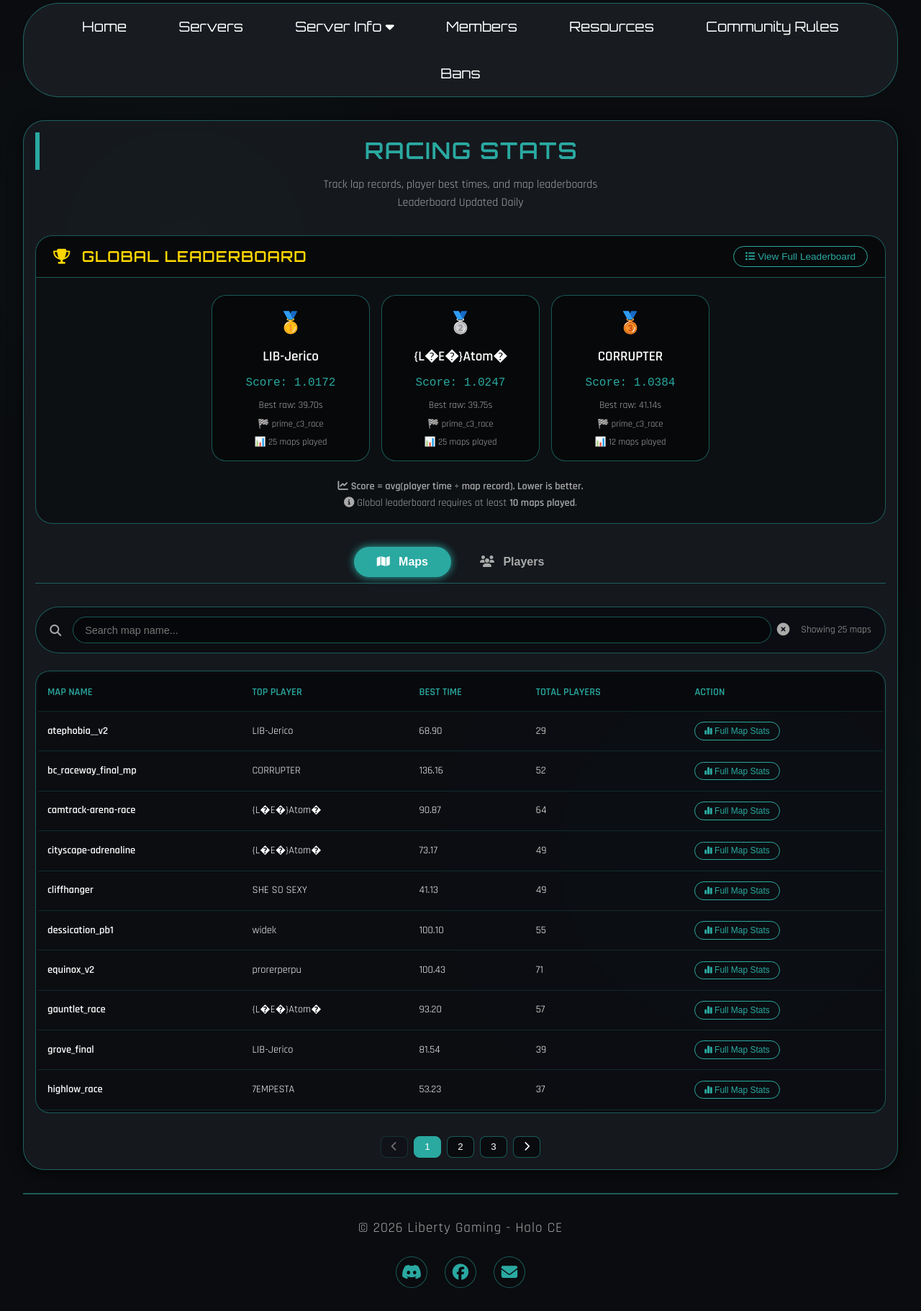
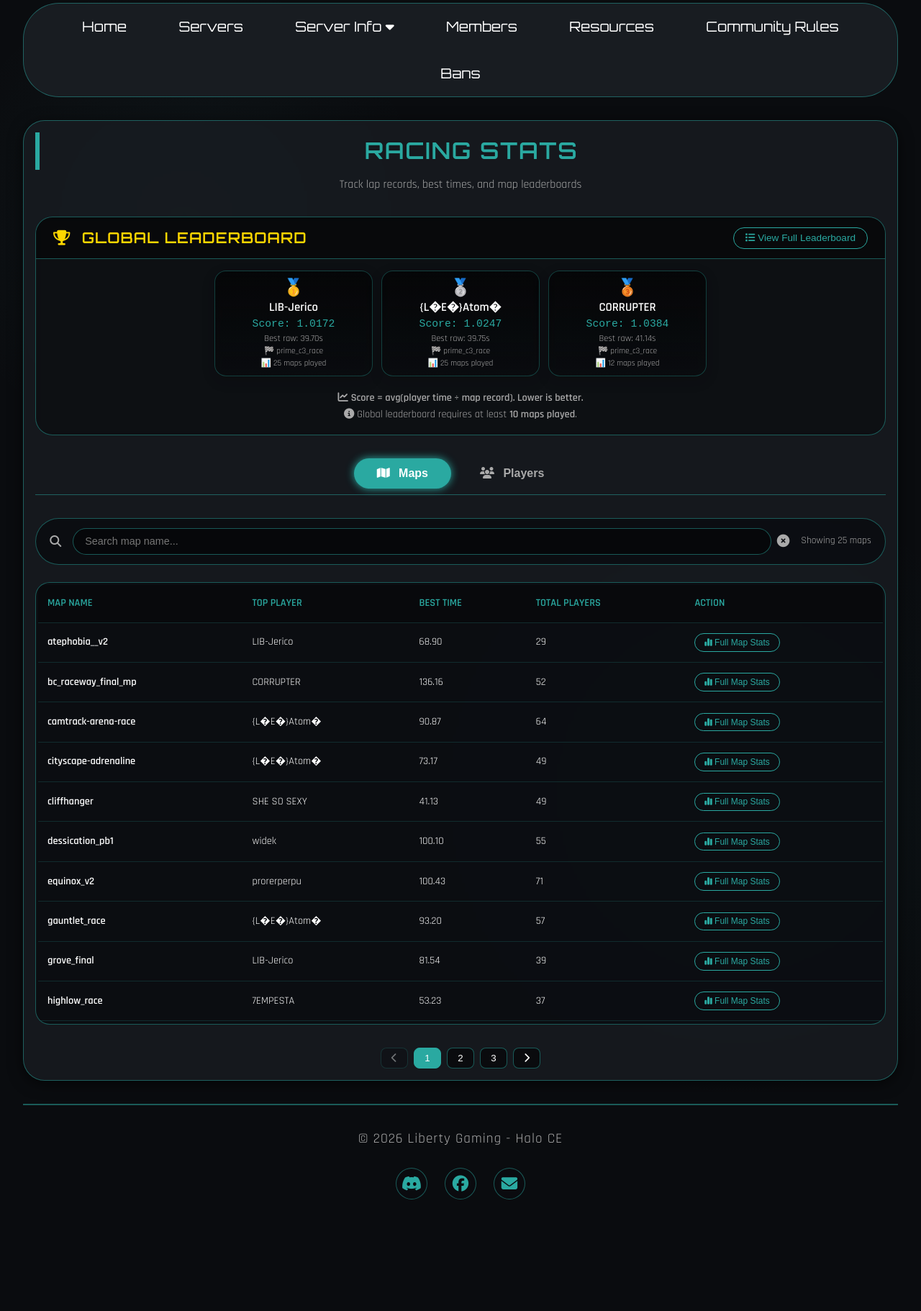
Before and after one commit to Chalwk/liberty-ce, a Jekyll site: the page built from pages/race_stats.html, in a window 1280 px wide. Shown: the part 290-2112 px from the top of the page at 72% size. Built offline with Jekyll 4.4.1, drawn with Linux system fonts in a browser that asks for light colours; after the commit the page ends 1989 px from its top, so only the background shows below that.

Commit message:
Small tweak to race_stats.html

```diff
--- a/pages/race_stats.html
+++ b/pages/race_stats.html
@@ -97,30 +97,37 @@ description: Liberty Gaming's race server statistics
     .global-best-podium {
         display: flex;
         justify-content: center;
-        gap: 1rem;
-        padding: 1.5rem;
+        align-items: stretch;
+        gap: 0.75rem;
+        padding: 1rem 1.15rem 1.15rem;
         flex-wrap: wrap;
     }
 
     .podium-card {
-        background: rgba(0, 0, 0, 0.5);
-        border-radius: 20px;
-        padding: 1rem 1.5rem;
-        min-width: 220px;
+        background: linear-gradient(180deg, rgba(0, 0, 0, 0.48), rgba(10, 12, 15, 0.66));
+        border-radius: 16px;
+        padding: 0.72rem 0.9rem;
+        width: clamp(160px, 24vw, 220px);
+        min-width: 0;
+        max-width: 220px;
         text-align: center;
-        border: 1px solid var(--border-glow);
-        transition: transform 0.2s;
+        border: 1px solid rgba(42, 169, 161, 0.34);
+        box-shadow: 0 6px 18px rgba(0, 0, 0, 0.18);
+        backdrop-filter: blur(6px);
+        transition: transform 0.2s ease, border-color 0.2s ease, box-shadow 0.2s ease;
     }
 
     .podium-card:hover {
-        transform: translateY(-5px);
-        border-color: gold;
+        transform: translateY(-3px);
+        border-color: rgba(255, 215, 0, 0.8);
+        box-shadow: 0 10px 24px rgba(0, 0, 0, 0.25);
     }
 
     .podium-rank {
-        font-size: 1.8rem;
+        font-size: 1.45rem;
         font-weight: bold;
-        margin-bottom: 0.5rem;
+        margin-bottom: 0.35rem;
+        line-height: 1;
     }
 
     .podium-rank.gold {
@@ -136,27 +143,34 @@ description: Liberty Gaming's race server statistics
     }
 
     .podium-name {
-        font-size: 1.2rem;
+        font-size: 1.05rem;
         font-weight: 600;
         color: var(--text-light);
+        line-height: 1.15;
+        margin-bottom: 0.22rem;
     }
 
     .podium-score {
-        font-size: 1rem;
+        font-size: 0.92rem;
         color: var(--primary);
         font-family: monospace;
-        margin: 0.5rem 0;
+        margin: 0.28rem 0;
+        line-height: 1.15;
     }
 
     .podium-time {
-        font-size: 0.85rem;
+        font-size: 0.78rem;
         color: var(--text-muted);
+        line-height: 1.15;
+        margin-top: 0.1rem;
     }
 
     .podium-map {
-        font-size: 0.8rem;
+        font-size: 0.72rem;
         color: var(--text-muted);
-        margin-top: 0.25rem;
+        margin-top: 0.22rem;
+        line-height: 1.15;
+        overflow-wrap: anywhere;
     }
 
     .stats-tabs {
@@ -551,23 +565,24 @@ description: Liberty Gaming's race server statistics
             margin-top: 0.5rem;
         }
 
-        /* --- FIX: podium side-by-side on mobile --- */
         .global-best-podium {
             flex-direction: row;
             justify-content: center;
             gap: 0.5rem;
-            padding: 1rem;
+            padding: 0.85rem;
         }
 
         .podium-card {
-            min-width: 0;
-            flex: 1;
-            padding: 0.5rem;
-            max-width: 30%;
+            width: calc(33.333% - 0.35rem);
+            max-width: none;
+            padding: 0.52rem 0.45rem;
+            border-radius: 14px;
+            flex: 1 1 0;
         }
 
         .podium-rank {
-            font-size: 1.2rem;
+            font-size: 1.15rem;
+            margin-bottom: 0.28rem;
         }
 
         .podium-name {
@@ -578,11 +593,12 @@ description: Liberty Gaming's race server statistics
         }
 
         .podium-score {
-            font-size: 0.7rem;
+            font-size: 0.68rem;
+            margin: 0.22rem 0;
         }
 
         .podium-time {
-            font-size: 0.65rem;
+            font-size: 0.64rem;
         }
 
         .podium-map {
@@ -636,11 +652,35 @@ description: Liberty Gaming's race server statistics
             font-size: 16px;
         }
 
-        /* Ensure text can wrap on very small screens */
-        .podium-name,
+        .global-best-podium {
+            gap: 0.45rem;
+            padding: 0.75rem;
+        }
+
+        .podium-card {
+            width: calc(33.333% - 0.3rem);
+            padding: 0.45rem 0.35rem;
+            border-radius: 12px;
+        }
+
+        .podium-rank {
+            font-size: 1rem;
+        }
+
+        .podium-name {
+            font-size: 0.72rem;
+        }
+
+        .podium-score {
+            font-size: 0.62rem;
+        }
+
+        .podium-time {
+            font-size: 0.58rem;
+        }
+
         .podium-map {
-            white-space: normal;
-            word-break: break-word;
+            font-size: 0.54rem;
         }
     }
 
@@ -665,8 +705,7 @@ description: Liberty Gaming's race server statistics
 
 <div class="stats-header">
     <h1>Racing Stats</h1>
-    <p>Track lap records, player best times, and map leaderboards</p>
-    <p>Leaderboard Updated Daily</p>
+    <p>Track lap records, best times, and map leaderboards</p>
 </div>
 
 <div class="global-best-container" id="global-best-container">
```
